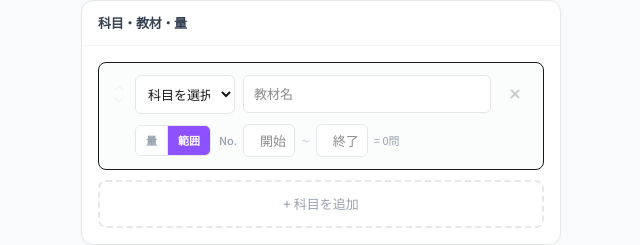
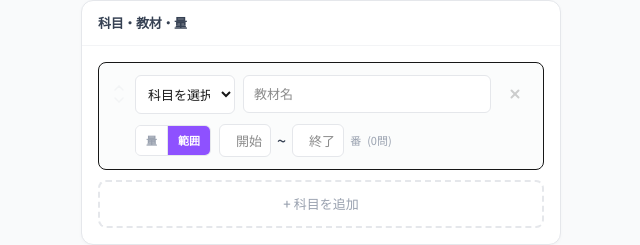
Before and after one commit to RuiKimura07/homework-scheduler, a Next.js app: page / in a window 1280 px wide. Both pictures are taken after a click on the button "範囲". Shown: the part 516-761 px from the top of the page, without its empty margins (319-959 px from the left). Built offline with nearby package versions, Linux system fonts and the light colour scheme.

Commit message:
範囲表示を〇~〇番形式に統一
- SubjectInput: No.を削除し〇~〇番(N問)形式に変更
- PrintView: セル・合計行ともに〇~〇番形式に統一

Co-Authored-By: Claude Opus 4.6 (1M context) <noreply@anthropic.com>

```diff
--- a/src/components/PrintView.tsx
+++ b/src/components/PrintView.tsx
@@ -90,8 +90,8 @@ export default function PrintView({ result, studentName, editedAmounts, editedRa
                       const range = getRange(subject.id, dayIdx);
                       if (range.start > 0) {
                         label = range.start === range.end
-                          ? `No.${range.start}`
-                          : `No.${range.start}~${range.end}`;
+                          ? `${range.start}番`
+                          : `${range.start}~${range.end}番`;
                       } else {
                         label = `${amount}問`;
                       }
@@ -122,7 +122,7 @@ export default function PrintView({ result, studentName, editedAmounts, editedRa
               return (
                 <td key={subject.id} style={{ border: '1px solid #999', padding: '4px 6px', textAlign: 'center' }}>
                   {subject.inputMode === 'range'
-                    ? `No.${subject.rangeStart}~${subject.rangeEnd}`
+                    ? `${subject.rangeStart}~${subject.rangeEnd}番 (${total}問)`
                     : `${total}${subject.unit}`}
                 </td>
               );
--- a/src/components/SubjectInput.tsx
+++ b/src/components/SubjectInput.tsx
@@ -297,7 +297,6 @@ export default function SubjectInput({ subjects, onChange, showErrors, subjectMa
 
               {isRange ? (
                 <div className="flex items-center gap-1.5 flex-1 min-w-0">
-                  <span className="text-[11px] font-medium text-gray-400 shrink-0">No.</span>
                   <input
                     type="number"
                     min={1}
@@ -308,7 +307,7 @@ export default function SubjectInput({ subjects, onChange, showErrors, subjectMa
                       missingRange ? 'border-red-300 bg-red-50/50' : 'border-gray-200'
                     }`}
                   />
-                  <span className="text-gray-300 shrink-0">~</span>
+                  <span className="text-gray-700 font-medium shrink-0">~</span>
                   <input
                     type="number"
                     min={1}
@@ -319,8 +318,9 @@ export default function SubjectInput({ subjects, onChange, showErrors, subjectMa
                       missingRange ? 'border-red-300 bg-red-50/50' : 'border-gray-200'
                     }`}
                   />
+                  <span className="text-[11px] text-gray-400 shrink-0">番</span>
                   <span className="text-[11px] text-gray-400 shrink-0 tabular-nums">
-                    = {entry.rangeEnd && entry.rangeStart ? Math.max(0, entry.rangeEnd - entry.rangeStart + 1) : 0}問
+                    ({entry.rangeEnd && entry.rangeStart ? Math.max(0, entry.rangeEnd - entry.rangeStart + 1) : 0}問)
                   </span>
                 </div>
               ) : (
```
